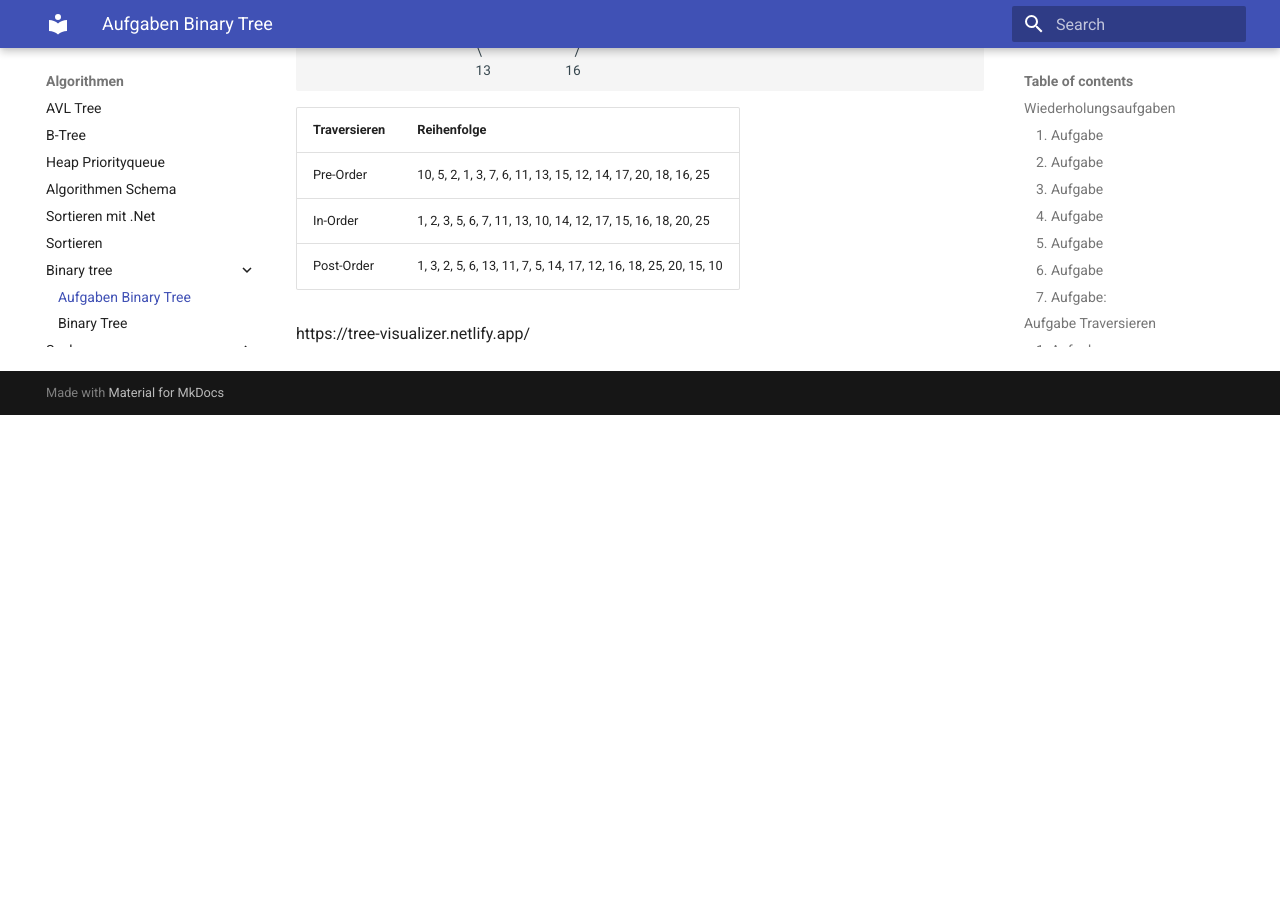
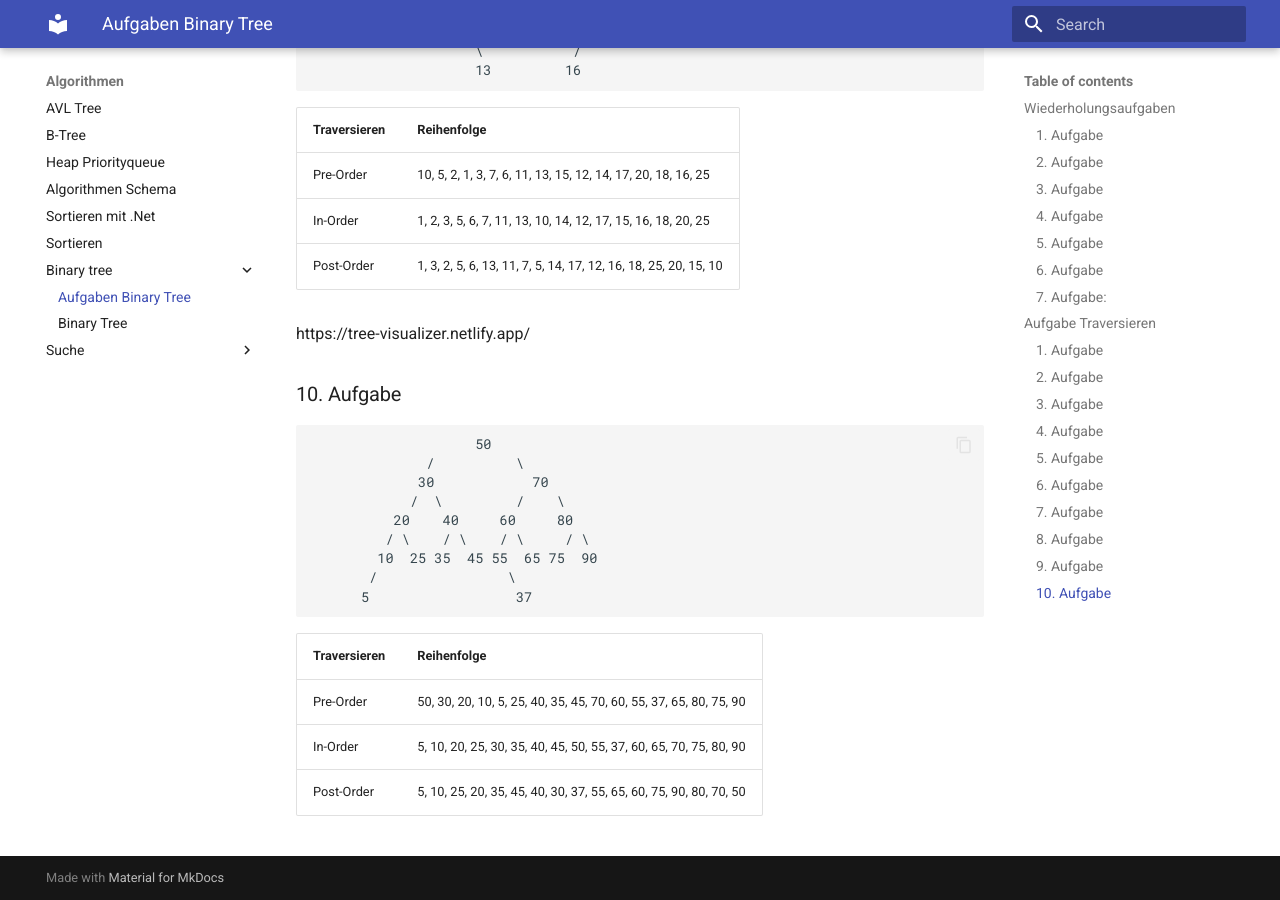
Before and after one commit to tsolenthaler/zbwAlgDs, an MkDocs documentation site: the page built from docs/algorithmen/binary-tree/aufgaben.md, in a window 1280 px wide and 900 px high, scrolled down 7965 px. Built offline with MkDocs 1.6.1 and Material for MkDocs 9.7.7, drawn with Linux system fonts in a browser that asks for light colours; before the commit the page ends 8380 px from its top, so only the background shows below that.

Commit message:
Update binary tree documentation with new tasks and corrected traversal orders

````diff
--- a/docs/algorithmen/binary-tree/aufgaben.md
+++ b/docs/algorithmen/binary-tree/aufgaben.md
@@ -305,3 +305,23 @@ Gegeben ist:
 | Post-Order    | 1, 3, 2, 5, 6, 13, 11, 7, 5, 14, 17, 12, 16, 18, 25, 20, 15, 10 |
 
 https://tree-visualizer.netlify.app/
+
+### 10. Aufgabe
+
+```
+                    50
+              /          \
+             30            70
+            /  \         /    \
+          20    40     60     80
+         / \    / \    / \     / \
+        10  25 35  45 55  65 75  90
+       /                \
+      5                  37
+```
+
+| Traversieren  | Reihenfolge           |
+| -------       | -----                 |
+| Pre-Order     | 50, 30, 20, 10, 5, 25, 40, 35, 45, 70, 60, 55, 37, 65, 80, 75, 90  |
+| In-Order      | 5, 10, 20, 25, 30, 35, 40, 45, 50, 55, 37, 60, 65, 70, 75, 80, 90  |
+| Post-Order    | 5, 10, 25, 20, 35, 45, 40, 30, 37, 55, 65, 60, 75, 90, 80, 70, 50 |
````
Also changed, not shown: docs/algorithmen/binary-tree/binary-tree.md (+26 -26 lines).
